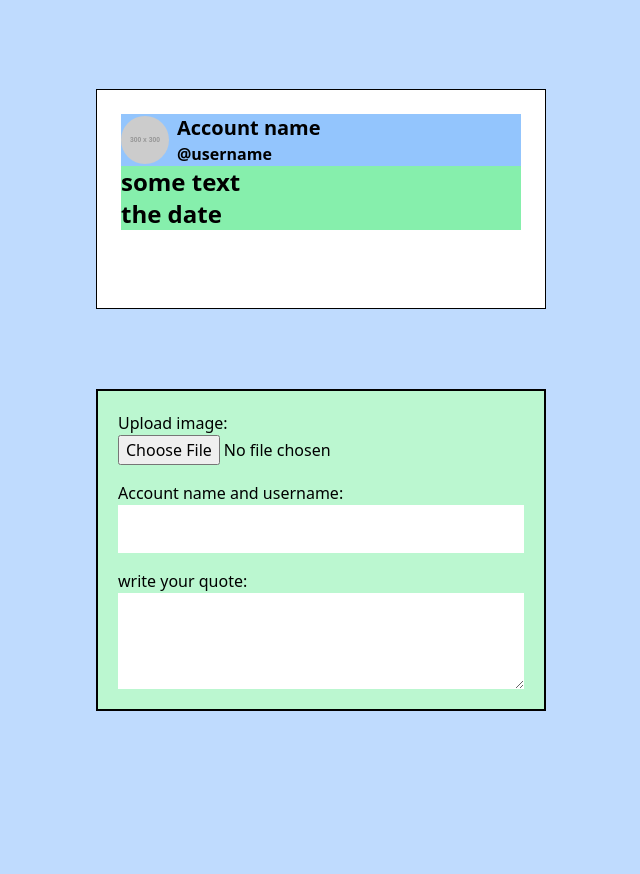
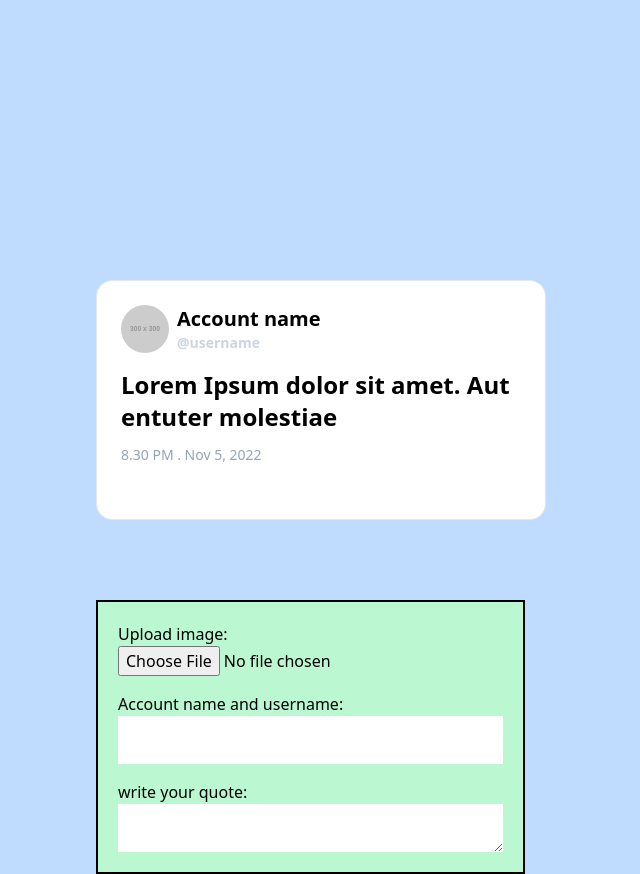
Before and after one commit to fadelun/tweet-generator, a Vue app: page / in a window 1280 px wide. Shown: the whole page, without its empty margins (319-959 px from the left). Before the commit the page ends 800 px from the top, so only its background shows below. Built offline with nearby package versions, Linux system fonts and the light colour scheme.

Commit message:
update card view

```diff
--- a/src/components/InputForm.vue
+++ b/src/components/InputForm.vue
@@ -1,5 +1,7 @@
 <template>
-  <form class="bg-green-200 w-[300] border-black border-2 mt-20 p-5">
+  <form
+    class="absolute b-0 bg-green-200 w-[300] border-black border-2 mt-20 p-5"
+  >
     <div class="input-section mb-4 flex flex-col">
       <label for="uplaod-image">Upload image:</label>
       <input type="file" id="uplaod-image" accept="image/jpg, image/png" />
@@ -16,7 +18,7 @@
         name="tweet"
         id="tweet"
         cols="40"
-        rows="4"
+        rows="2"
       ></textarea>
     </div>
   </form>
--- a/src/components/TheCard.vue
+++ b/src/components/TheCard.vue
@@ -1,10 +1,10 @@
 <template>
-  <div class="card bg-white w-[450px] h-[220px] border border-black p-6">
-    <div class="card-profile bg-blue-300 w-full flex items-center gap-x-2">
+  <div class="card bg-white w-[450px] min-h-[240px] border p-6 rounded-2xl">
+    <div class="card-profile w-full flex items-center gap-x-2 mb-4">
       <ProfileImage />
       <UserName />
     </div>
-    <div class="card-content bg-green-300">
+    <div class="card-content">
       <TheQuote />
       <TheDate />
     </div>
--- a/src/components/TheDate.vue
+++ b/src/components/TheDate.vue
@@ -1,6 +1,6 @@
 <template lang="">
   <div>
-    <h2 class="text-2xl font-semibold">the date</h2>
+    <h2 class="text-sm font-medium text-slate-400">8.30 PM . Nov 5, 2022</h2>
   </div>
 </template>
 <script></script>
--- a/src/components/TheQuote.vue
+++ b/src/components/TheQuote.vue
@@ -1,7 +1,11 @@
 <template>
-  <div>
+  <div class="twitter-quote mb-3">
     <h2 class="text-2xl font-semibold">
-      {{ user.tweet ? user.tweet : "some text" }}
+      {{
+        user.tweet
+          ? user.tweet
+          : "Lorem Ipsum dolor sit amet. Aut entuter molestiae "
+      }}
     </h2>
   </div>
 </template>
--- a/src/components/UserName.vue
+++ b/src/components/UserName.vue
@@ -3,7 +3,7 @@
     <h2 class="text-xl font-semibold">
       {{ user.name ? user.name : "Account name" }}
     </h2>
-    <h2 class="font-semibold">
+    <h2 class="font-semibold text-sm text-slate-300">
       {{ user.username ? user.username : "@username" }}
     </h2>
   </div>
```
